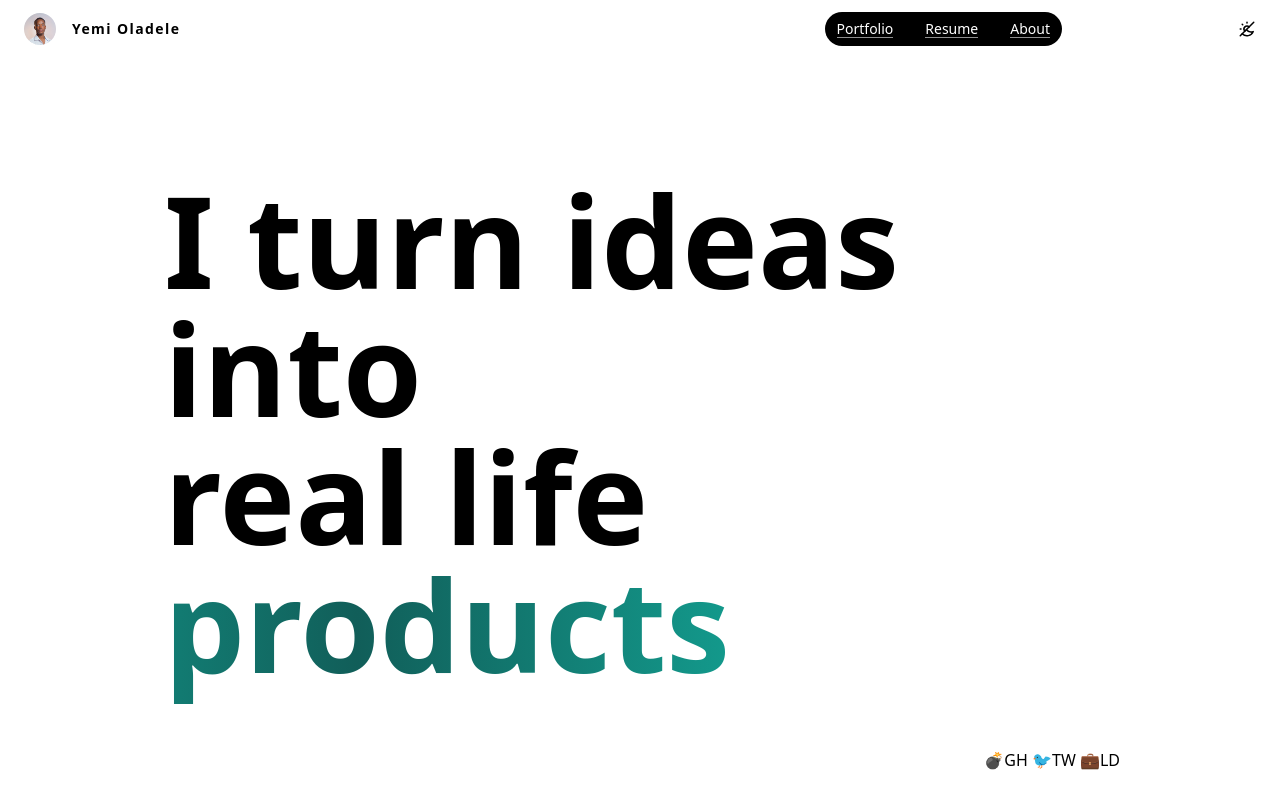
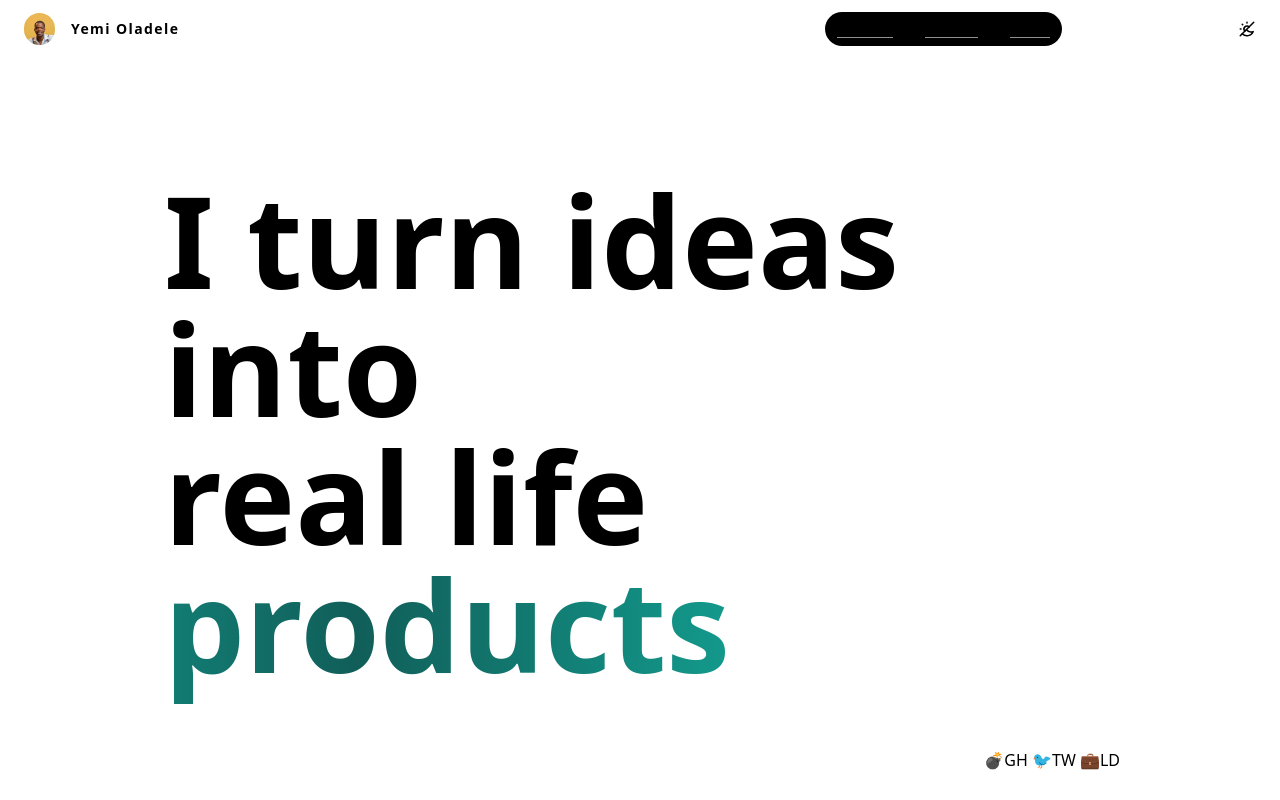
Before and after one commit to Omotobii/personal_portfolio, a Next.js app: page / in a window 1280 px wide. Shown: the top 800 px of the page. Built offline with nearby package versions, Linux system fonts and the light colour scheme.

Commit message:
dev changes

```diff
--- a/pages/index.tsx
+++ b/pages/index.tsx
@@ -29,7 +29,7 @@ export default function Home() {
 
               <div className=' block md:flex md:justify-between w-1/2'>
                 <div className=' pl-2 flex gap-4 items-center '>
-                  <img src="/portrait.jpg" alt="web dp" className='h-8 rounded-full' />
+                  <img src="/dp.jpg" alt="web dp" className='h-8 rounded-full' />
                   <div className=' text-sm py-2 text-left font-bold tracking-widest leading-tight dark:text-white font-sans animate-pulse'>
                     <p>Yemi Oladele</p>
 
@@ -46,11 +46,11 @@ export default function Home() {
                   <TbSunMoon className='text-sm sm:text-lg dark:text-white transition ease-in-out delay-150 hover:animate-pulse hover:-translate-y-0 hover:scale-110'/>
                 </li>
 
-                <ul className=' flex gap-x-1 sm:gap-x-8 sm:bg-black sm:dark:bg-white sm:rounded-full text-sm py-1 pr-1 sm:px-3 items-center'>
+                <ul className=' flex gap-x-3 sm:gap-x-8 sm:bg-black sm:dark:bg-white sm:rounded-full text-sm py-1 pr-1 sm:px-3 items-center'>
 
-                  <li><a href="#" className=' backline-nav animate-from-bottom-nav text-white dark:text-black'>Portfolio</a></li>
-                  <li><a href="#" className=' backline-nav animate-from-bottom-nav text-white dark:text-black'>Resume</a></li>
-                  <li><a href="#" className=' backline-nav animate-from-bottom-nav text-white dark:text-black'>About</a></li>
+                  <li><a href="#" className=' backline-nav animate-from-bottom-nav dark:text-white'>Portfolio</a></li>
+                  <li><a href="#" className=' backline-nav animate-from-bottom-nav dark:text-white'>Resume</a></li>
+                  <li><a href="#" className=' backline-nav animate-from-bottom-nav dark:text-white'>About</a></li>
 
                 </ul>
 
```
Also changed, not shown: public/portrait.jpg (deleted).
